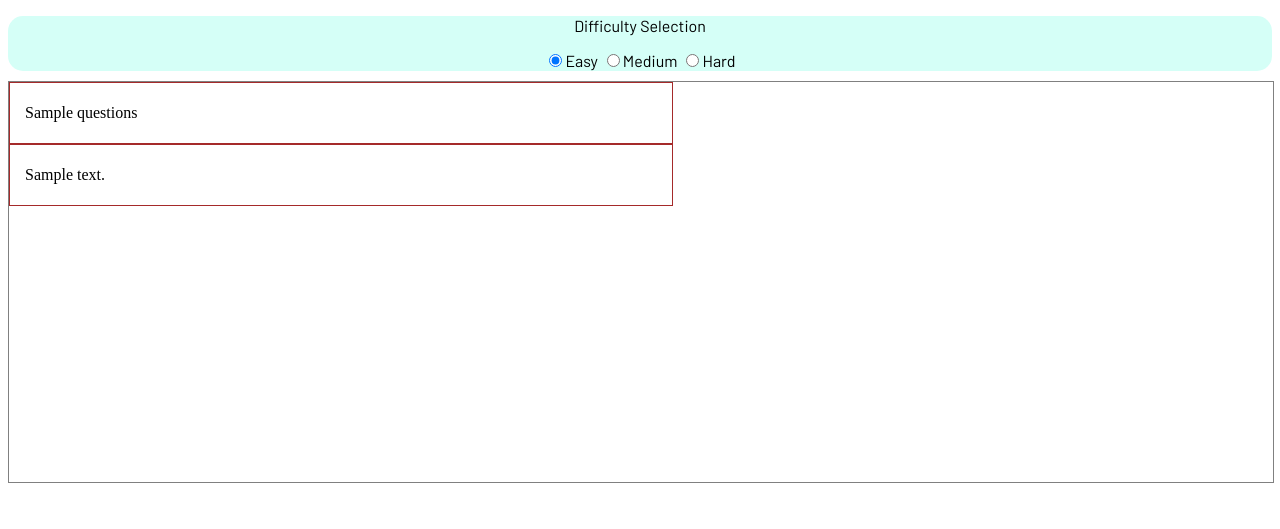
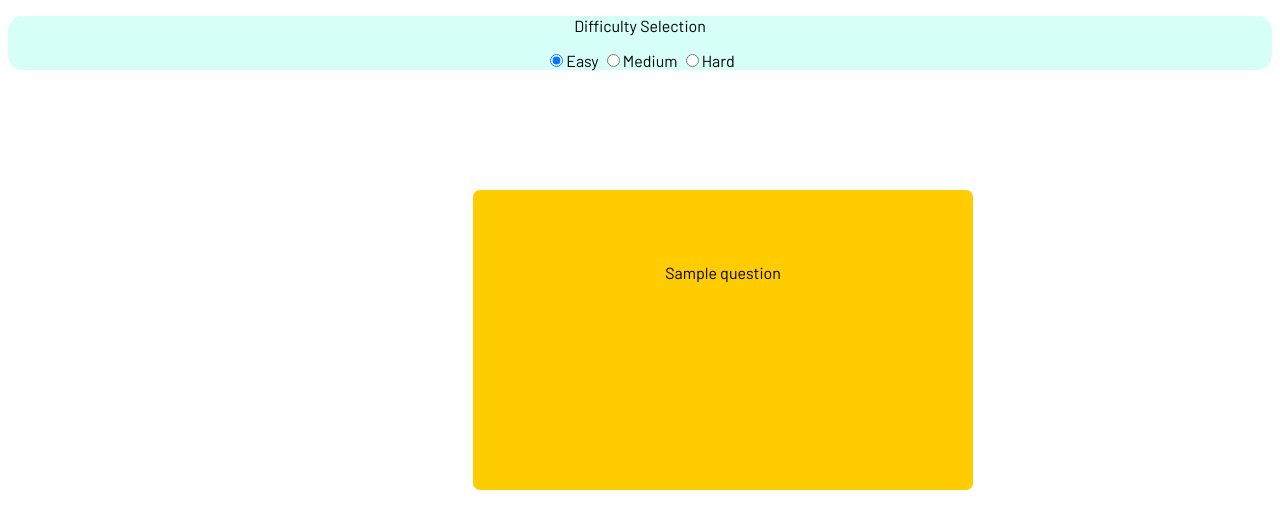
Before and after one commit to adelinowona/Flashcards-Lucidity, a Python web app: template templates/flashcard.html in a window 1280 px wide. Shown: the top 529 px of the page. Run offline with Jinja, Linux system fonts and the light colour scheme; the template is opened without the code that fills it: most values are stand-ins (such as "Sample title", 1, 10 or a date in 2020).

Commit message:
added the flashcard

```diff
--- a/css/flashcardstyle.css
+++ b/css/flashcardstyle.css
@@ -9,6 +9,7 @@
 
 form, p {
 text-align: center;
+font-family: 'Barlow', sans-serif;
 }
 
 #container1 {
@@ -28,13 +29,14 @@ text-align: center;
   width: 100%;
   height: 400px;
   border: 1px solid gray;
+  display: flex;
 }
 
 .box1 {
   width: 50%;
   border: 1px solid brown;
   display: flex;
-  padding: 5px 15px;
+  padding: 5px 15px 5px;
 }
 
 
@@ -43,5 +45,37 @@ text-align: center;
   border: 1px solid brown;
   display: flex;
   padding: 5px 15px;
+}
+
+.back {
+ word-wrap: break-word;
+}
+
+
+.front {
+  word-wrap: break-word;
+}
+
+
+.flip3D{ display: flex; margin: 100px 465px ;50% 0px 50%; padding-top: 20px; text-align: center;}
+.flip3D > .front{
+  position:absolute;
+  transform: perspective( 600px ) rotateY( 0deg );
+  background:#FC0; width:500px; height:300px; border-radius: 7px;
+  backface-visibility: hidden;
+  transition: transform .5s linear 0s;
 
 }
+.flip3D > .back{
+  position:absolute;
+  transform: perspective( 600px ) rotateY( 180deg );
+  background: #80BFFF; width:500px; height:300px; border-radius: 7px;
+  backface-visibility: hidden;
+  transition: transform .5s linear 0s;
+}
+.flip3D:hover > .front{
+  transform: perspective( 600px ) rotateY( -180deg );
+}
+.flip3D:hover > .back{
+  transform: perspective( 600px ) rotateY( 0deg );
+}
--- a/main.py
+++ b/main.py
@@ -4,6 +4,7 @@ import webapp2
 import os
 import jinja2
 import json
+
 
 
 from google.appengine.api import urlfetch
--- a/templates/flashcard.html
+++ b/templates/flashcard.html
@@ -5,6 +5,30 @@
     <link href="https://fonts.googleapis.com/css?family=Barlow&display=swap" rel="stylesheet">
 
     <link rel="stylesheet" href="../css/flashcardstyle.css">
+    <!-- <style>
+    .flip3D{ display: flex; margin: 100px 465px ;50% 0px 50%; padding-top: 20px; text-align: center;}
+    .flip3D > .front{
+    	position:absolute;
+    	transform: perspective( 600px ) rotateY( 0deg );
+    	background:#FC0; width:500px; height:300px; border-radius: 7px;
+    	backface-visibility: hidden;
+    	transition: transform .5s linear 0s;
+
+    }
+    .flip3D > .back{
+    	position:absolute;
+    	transform: perspective( 600px ) rotateY( 180deg );
+    	background: #80BFFF; width:500px; height:300px; border-radius: 7px;
+    	backface-visibility: hidden;
+    	transition: transform .5s linear 0s;
+    }
+    .flip3D:hover > .front{
+    	transform: perspective( 600px ) rotateY( -180deg );
+    }
+    .flip3D:hover > .back{
+    	transform: perspective( 600px ) rotateY( 0deg );
+    }
+    </style> -->
     <title>Flashcards</title>
   </head>
   <body>
@@ -19,14 +43,24 @@
     <input type="radio" name="difficulty_selection" value="hard">Hard</label>
   </form>
   </div>
-  <div id="container2">
+  <!-- <div id="container2">
     <section class="box1">
       <p>{{questions}}<p>
     </section>
     <section class="box2">
       <p>{{answer}}<p>
     </section>
-  </div>
+  </div> -->
+
+
+
+  <div class="flip3D">
+    <div class="back">
+       <p><br><br><br>{{answer}}</p>
+    </div>
+    <div class="front">
+      <p><br><br><br>{{question}}</p>
+    </div>
   </div>
   </body>
   <footer>
```
